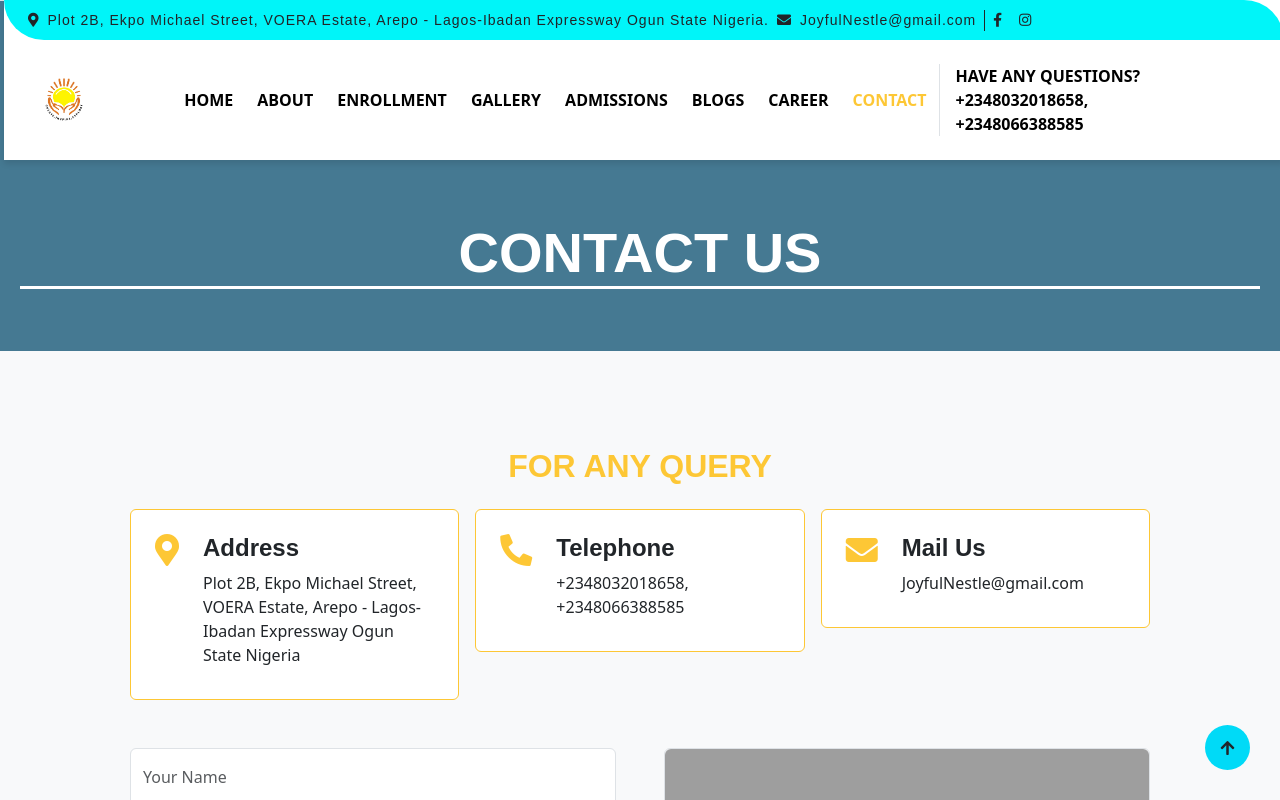
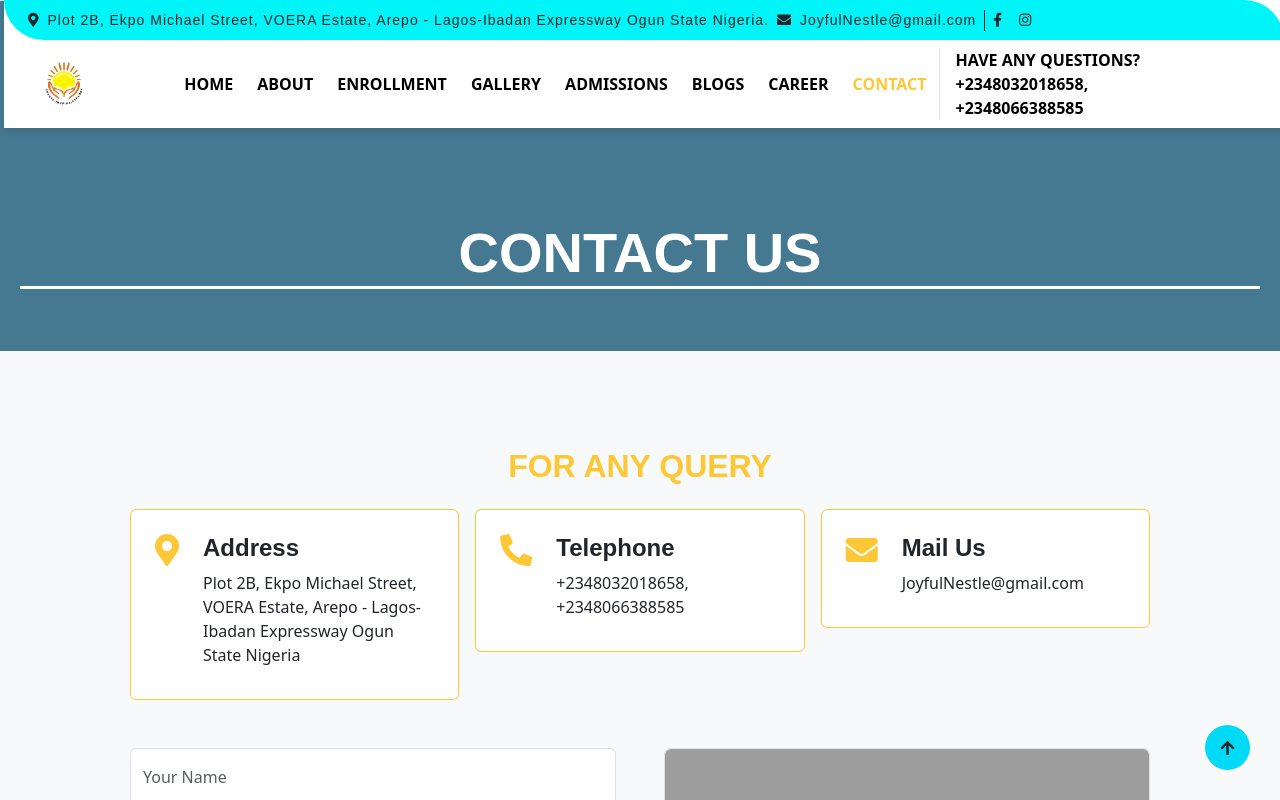
Before and after one commit to ivie-gif/joyfulNestleMontessoriAcademy, a React (Create React App) app: page /contact in a window 1280 px wide. Shown: the top 800 px of the page. Built offline with nearby package versions, Linux system fonts and the light colour scheme; grey boxes are pictures that could not be loaded.

Commit message:
adding website update

```diff
--- a/src/component/reusables/navbar/index.js
+++ b/src/component/reusables/navbar/index.js
@@ -102,7 +102,7 @@ const Navbar = () => {
         </div>
 
         {/* Navbar */}
-        <div className="py-3">
+        <div>
           <nav className="navbar navbar-light navbar-expand-xl">
             {/* Brand */}
             <div className="logo d-flex align-items-center me-auto me-xl-5 px-3" >
```
